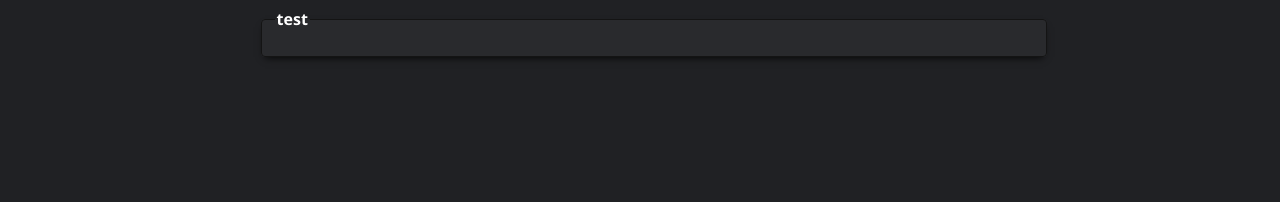
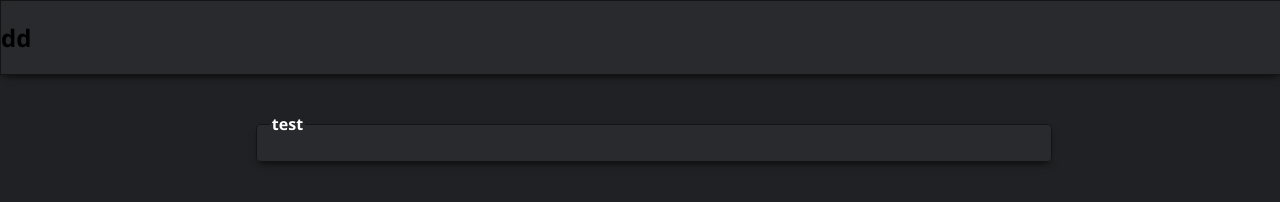
Before and after one commit to John-Bush14/elo-peter-edition, a browser extension: page config/index.html in a window 1280 px wide. Drawn offline with Linux system fonts and the light colour scheme.

Commit message:
feat: navbar

```diff
--- a/config/index.css
+++ b/config/index.css
@@ -3,6 +3,7 @@ body {
 
    font-size: 1em;
    font-family: "Segoe UI", "San Francisco", Ubuntu, "Open Sans", Roboto, Arial, sans-serif;
+   margin: 0;
 }
 
 fieldset {
@@ -22,3 +23,15 @@ legend {
    color: white;
    font-weight: bold;
 }
+
+nav {
+   width: 100%;
+   height: 20%;
+
+   background-color: #292a2d;
+   border: .077em solid #141414;
+
+   box-shadow: #000000 0px .25em .5em -.25em;
+
+   margin: 0; margin-bottom: 3%;
+}
--- a/config/index.html
+++ b/config/index.html
@@ -4,10 +4,16 @@
       <meta charset="UTF-8" />
 
       <link rel="stylesheet" href="index.css">
+
    </head>
    <body>
       <script src="index.js"></script>
 
+      <header>
+         <nav>
+            <h1>dd</h1>
+         </nav>
+      </header>
 
       <fieldset>
          <legend>test</legend>
```
